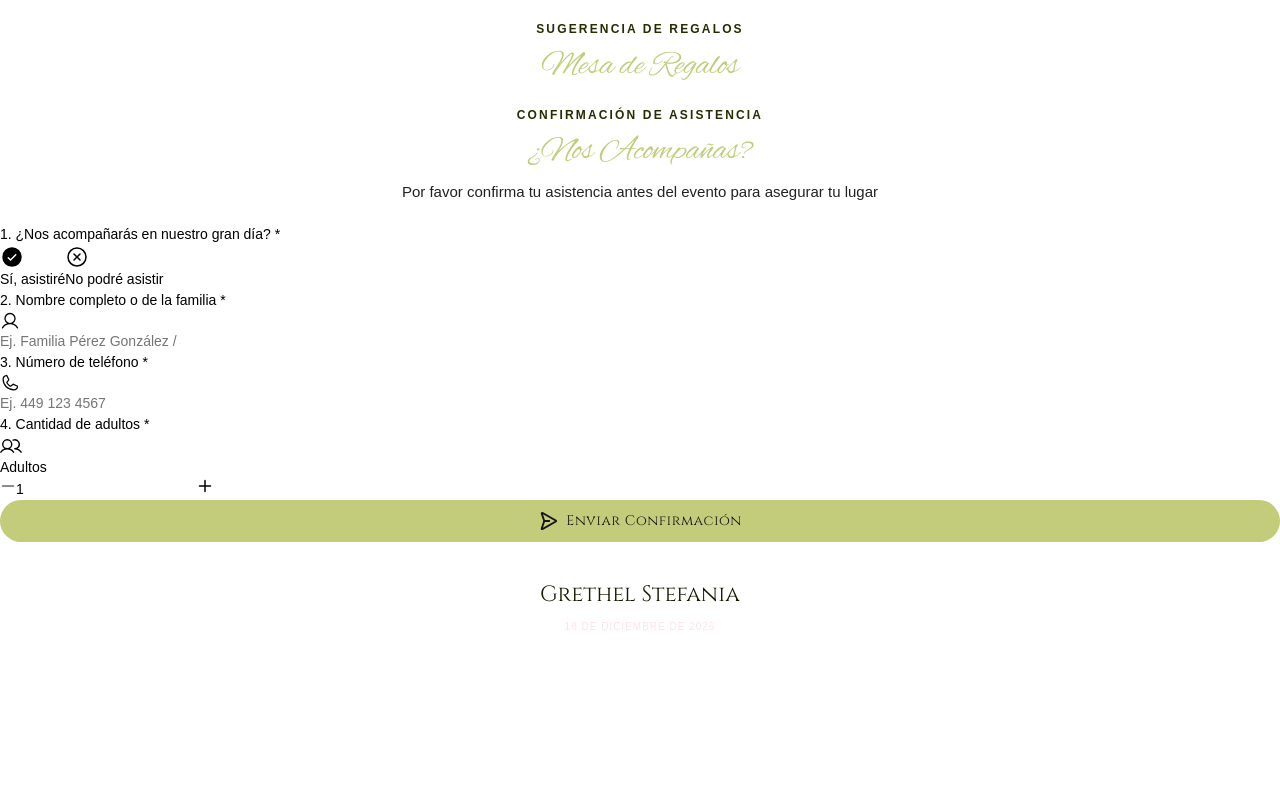
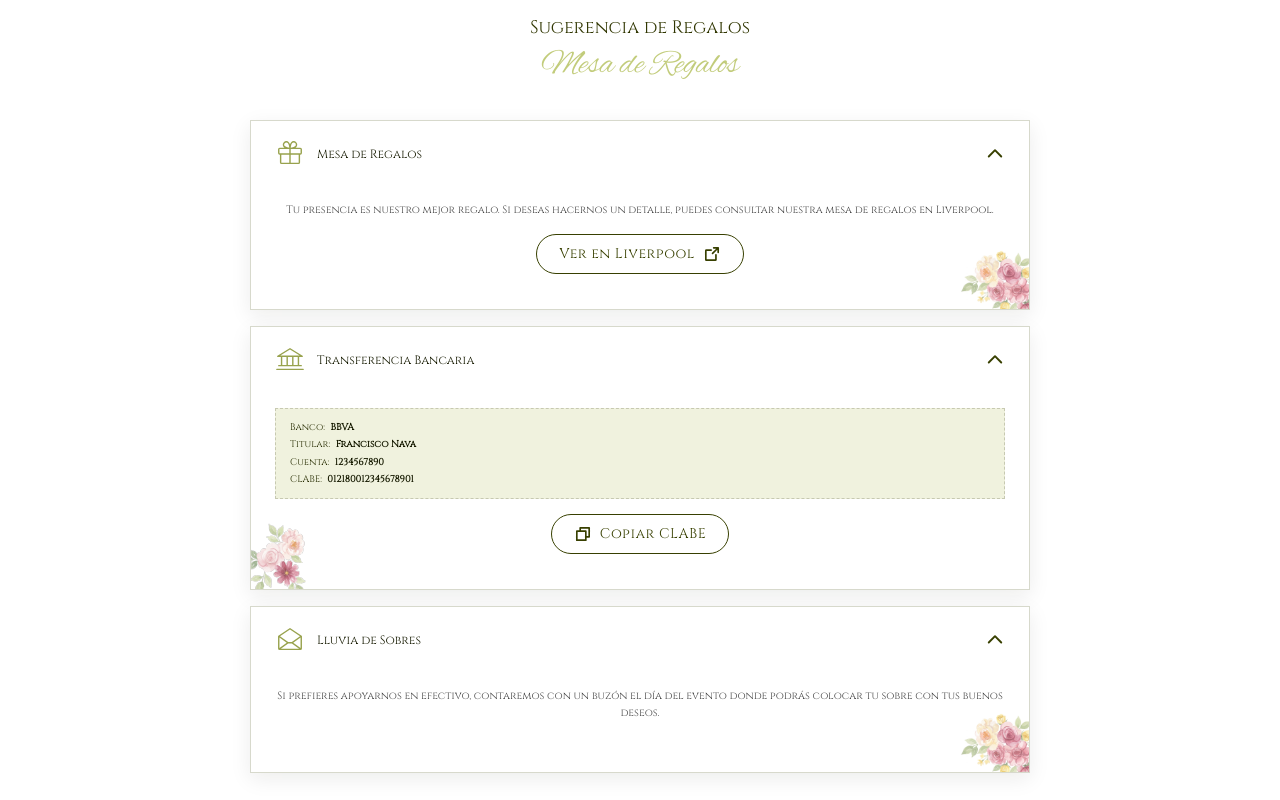
Before and after one commit to TuAmigoInvitaciones/tpl-xv-jade-silvestre, a React (Vite) app: page / in a window 1280 px wide. Shown: the part 9380-10180 px from the top of the page. Before the commit the page ends 10054 px from the top, so only its background shows below. Built offline with nearby package versions, Linux system fonts and the light colour scheme; no server answers; a web font is replaced by a local one.

Commit message:
feat(presents) ✨: Add presents design section for invitation

```diff
--- a/src/common/components/accordion/_accordion.scss
+++ b/src/common/components/accordion/_accordion.scss
@@ -10,15 +10,13 @@
     display: flex;
     flex-direction: column;
 
-    /* --- Variaciones de Estilo --- */
     &--bordered {
-        border: 1px solid vars.$color-primary-200;
-        border-radius: 1.6rem;
+        border: 1px solid vars.$color-secondary-200;
         overflow: hidden;
         background-color: #ffffff;
 
         .accordion__item:not(:last-child) {
-            border-bottom: 1px solid vars.$color-primary-100;
+            border-bottom: 1px solid vars.$color-secondary-200;
         }
     }
 
@@ -34,7 +32,7 @@
             transition: border-color 0.25s ease, box-shadow 0.25s ease;
 
             &--expanded {
-                border-color: vars.$color-primary;
+                border-color: vars.$color-primary-100;
                 box-shadow: 0 6px 20px rgba(vars.$color-primary-900, 0.08);
             }
         }
@@ -76,8 +74,7 @@
         cursor: pointer;
         text-align: left;
         font-family: vars.$font-serif;
-        font-size: 1.8rem;
-        font-weight: 600;
+        font-size: 1.2rem;
         color: vars.$color-primary-900;
         transition: background-color 0.2s ease, color 0.2s ease;
 
@@ -127,10 +124,11 @@
     }
 
     &__body {
-        padding: 0 2.4rem 2.2rem 2.4rem;
+        padding: 0 2.4rem 3rem;
         font-family: vars.$font-sans;
         font-size: 1.5rem;
         line-height: 1.6;
         color: vars.$color-text-700;
     }
+
 }
--- a/src/common/components/toast/_toast.scss
+++ b/src/common/components/toast/_toast.scss
@@ -16,7 +16,7 @@
 
     [data-title] {
         font-family: vars.$font-serif !important;
-        font-size: 1.5rem !important;
+        font-size: 1.2rem !important;
         font-weight: 600 !important;
         color: vars.$color-primary-900 !important;
     }
--- a/src/modules/invitation/Invitation.tsx
+++ b/src/modules/invitation/Invitation.tsx
@@ -47,10 +47,10 @@ export const Invitation: React.FC = () => {
             <DressCodeSection />
             <ItinerarySection />
             <GallerySection />
+            <PresentsSection />
             <FaqAndMenuSection />
             <DetailsSection />
             <GuestPhotosSection />
-            <PresentsSection />
             <ConfirmationSection />
             <FarewellSection />
         </main>
--- a/src/modules/invitation/presents/PresentsSection.tsx
+++ b/src/modules/invitation/presents/PresentsSection.tsx
@@ -1,28 +1,164 @@
-import React from 'react'
-import { useInvitationConfig } from '@/common/hooks'
+import React, { useState } from 'react'
+import { motion } from 'framer-motion'
+import { useInvitationConfig, useToast } from '@/common/hooks'
 import { SectionHeader } from '@/common/components/section-header/SectionHeader'
+import { Button } from '@/common/components/button/Button'
+import { Accordion } from '@/common/components/accordion/Accordion'
+import type { AccordionItem } from '@/common/types'
+import { GiftIcon, BankIcon, EnvelopeOpenIcon, CopyIcon, CheckIcon, ArrowSquareOutIcon } from '@phosphor-icons/react'
+import florPresents from '@/assets/images/icons/flor-presents.svg'
+import florCentral from '@/assets/images/icons/flor-central.svg'
+
+const FLUID_EASE = [0.22, 1, 0.36, 1] as [number, number, number, number]
 
 export const PresentsSection: React.FC = () => {
     const { sections } = useInvitationConfig()
     const presentsConfig = sections.presents
+    const { showSuccess } = useToast()
+    const [copiedClabe, setCopiedClabe] = useState(false)
 
     if (!presentsConfig?.showPresents) {
         return null
     }
 
+    const { url, bankDetails, envelopeRain } = presentsConfig
+
+    const handleCopyClabe = () => {
+        if (bankDetails?.clabe) {
+            navigator.clipboard.writeText(bankDetails.clabe)
+            setCopiedClabe(true)
+            showSuccess('CLABE copiada al portapapeles')
+            setTimeout(() => setCopiedClabe(false), 2500)
+        }
+    }
+
+    const accordionItems: AccordionItem[] = []
+
+    if (url) {
+        accordionItems.push({
+            id: 'liverpool-registry',
+            title: 'Mesa de Regalos',
+            icon: <GiftIcon size={30} weight="light" />,
+            defaultOpen: true,
+            content: (
+                <div className="presents-section__accordion-content">
+                    <p className="presents-section__card-text">
+                        Tu presencia es nuestro mejor regalo. Si deseas hacernos un detalle, puedes consultar nuestra mesa de regalos en Liverpool.
+                    </p>
+                    <Button
+                        variant="outline"
+                        radius="full"
+                        icon={<ArrowSquareOutIcon size={18} weight="bold" />}
+                        iconPosition="right"
+                        onClick={() => window.open(url, '_blank', 'noopener,noreferrer')}
+                    >
+                        Ver en Liverpool
+                    </Button>
+                    <img
+                        src={florPresents}
+                        alt=""
+                        className="presents-section__card-flor presents-section__card-flor--bottom-right"
+                    />
+                </div>
+            ),
+        })
+    }
+
+    if (bankDetails) {
+        accordionItems.push({
+            id: 'bank-transfer',
+            title: 'Transferencia Bancaria',
+            icon: <BankIcon size={30} weight="light" />,
+            defaultOpen: true,
+            content: (
+                <div className="presents-section__accordion-content">
+                    <div className="presents-section__bank-info">
+                        {bankDetails.bank && (
+                            <p className="presents-section__bank-line">
+                                <span>Banco:</span> <strong>{bankDetails.bank}</strong>
+                            </p>
+                        )}
+                        {bankDetails.holder && (
+                            <p className="presents-section__bank-line">
+                                <span>Titular:</span> <strong>{bankDetails.holder}</strong>
+                            </p>
+                        )}
+                        {bankDetails.account && (
+                            <p className="presents-section__bank-line">
+                                <span>Cuenta:</span> <strong>{bankDetails.account}</strong>
+                            </p>
+                        )}
+                        {bankDetails.clabe && (
+                            <p className="presents-section__bank-line presents-section__bank-line--clabe">
+                                <span>CLABE:</span> <strong>{bankDetails.clabe}</strong>
+                            </p>
+                        )}
+                    </div>
+                    {bankDetails.clabe && (
+                        <Button
+                            variant="outline"
+                            radius="full"
+                            icon={copiedClabe ? <CheckIcon size={18} weight="bold" /> : <CopyIcon size={18} weight="bold" />}
+                            onClick={handleCopyClabe}
+                        >
+                            {copiedClabe ? '¡Copiado!' : 'Copiar CLABE'}
+                        </Button>
+                    )}
+                    <img
+                        src={florCentral}
+                        alt=""
+                        className="presents-section__card-flor presents-section__card-flor--bottom-left"
+                    />
+                </div>
+            ),
+        })
+    }
+
+    if (envelopeRain) {
+        accordionItems.push({
+            id: 'envelope-rain',
+            title: 'Lluvia de Sobres',
+            icon: <EnvelopeOpenIcon size={30} weight="light" />,
+            defaultOpen: true,
+            content: (
+                <div className="presents-section__accordion-content">
+                    <p className="presents-section__card-text">
+                        Si prefieres apoyarnos en efectivo, contaremos con un buzón el día del evento donde podrás colocar tu sobre con tus buenos deseos.
+                    </p>
+                    <img
+                        src={florPresents}
+                        alt=""
+                        className="presents-section__card-flor presents-section__card-flor--bottom-right"
+                    />
+                </div>
+            ),
+        })
+    }
+
+
+
     return (
         <section id="presents" className="presents-section">
             <div className="presents-section__container">
                 <SectionHeader
-                    pretitle="SUGERENCIA DE REGALOS"
+                    pretitle="Sugerencia de Regalos"
                     title={presentsConfig.title || 'Mesa de Regalos'}
                     align="center"
-                    variant="uppercase"
                 />
 
-                <div className="presents-section__content">
-                    {/* Contenedor preparado para mesa de regalos, lluvia de sobres o transferencia */}
-                </div>
+                <motion.div
+                    className="presents-section__accordion-wrapper"
+                    initial={{ opacity: 0, y: 25 }}
+                    whileInView={{ opacity: 1, y: 0 }}
+                    viewport={{ once: true }}
+                    transition={{ duration: 0.8, ease: FLUID_EASE }}
+                >
+                    <Accordion
+                        items={accordionItems}
+                        variant="separated"
+                        allowMultiple
+                    />
+                </motion.div>
             </div>
         </section>
     )
--- a/src/modules/invitation/presents/_presents.scss
+++ b/src/modules/invitation/presents/_presents.scss
@@ -1 +1,112 @@
-.presents {}
+@use '../../../common/styles/variables' as vars;
+@use '../../../common/styles/mixins' as mix;
+
+.presents-section {
+    padding: 8rem 0;
+
+    &__container {
+        max-width: 780px;
+        width: 90%;
+        margin: 0 auto;
+    }
+
+    &__accordion-wrapper {
+        margin-top: 3.5rem;
+
+        .accordion__item {
+            position: relative;
+            overflow: hidden;
+            border-radius: 0;
+        }
+
+        .accordion__icon {
+            color: vars.$color-secondary-600;
+        }
+    }
+
+
+    &__accordion-content {
+        position: relative;
+        display: flex;
+        flex-direction: column;
+        align-items: center;
+        text-align: center;
+        padding: 1.5rem 0 0.5rem;
+
+        .btn {
+            position: relative;
+            z-index: 2;
+        }
+    }
+
+    &__card-flor {
+        position: absolute;
+        width: 8rem;
+        height: auto;
+        pointer-events: none;
+        opacity: 0.75;
+        z-index: 1;
+
+        &--bottom-right {
+            bottom: -5rem;
+            right: -3.5rem;
+        }
+
+        &--bottom-left {
+            bottom: -4rem;
+            left: -4rem;
+            transform: scaleX(-1);
+        }
+    }
+
+
+
+
+    &__card-text {
+        font-family: vars.$font-serif;
+        font-size: 1.05rem;
+        color: #4a4a4a;
+        line-height: 1.6;
+        margin-bottom: 1.5rem;
+        position: relative;
+        z-index: 2;
+    }
+
+    &__bank-info {
+        width: 100%;
+        background-color: vars.$color-2-100;
+        padding: 1.2rem 1.4rem;
+        margin-bottom: 1.5rem;
+        text-align: left;
+        border: 1px dashed rgba(vars.$color-primary-700, 0.2);
+        position: relative;
+        z-index: 2;
+    }
+
+
+    &__bank-line {
+        font-family: vars.$font-serif;
+        font-size: 0.95rem;
+        color: #4a4a4a;
+        margin-bottom: 0.4rem;
+        line-height: 1.4;
+
+        &:last-child {
+            margin-bottom: 0;
+        }
+
+        span {
+            color: vars.$color-primary-700;
+            margin-right: 0.3rem;
+        }
+
+        strong {
+            color: vars.$color-primary-900;
+            font-weight: 600;
+        }
+
+        &--clabe {
+            word-break: break-all;
+        }
+    }
+}
```
Also changed, not shown: src/common/types/invitation.types.ts (+13 -1 lines), src/assets/images/icons/flor-presents.svg (added).
